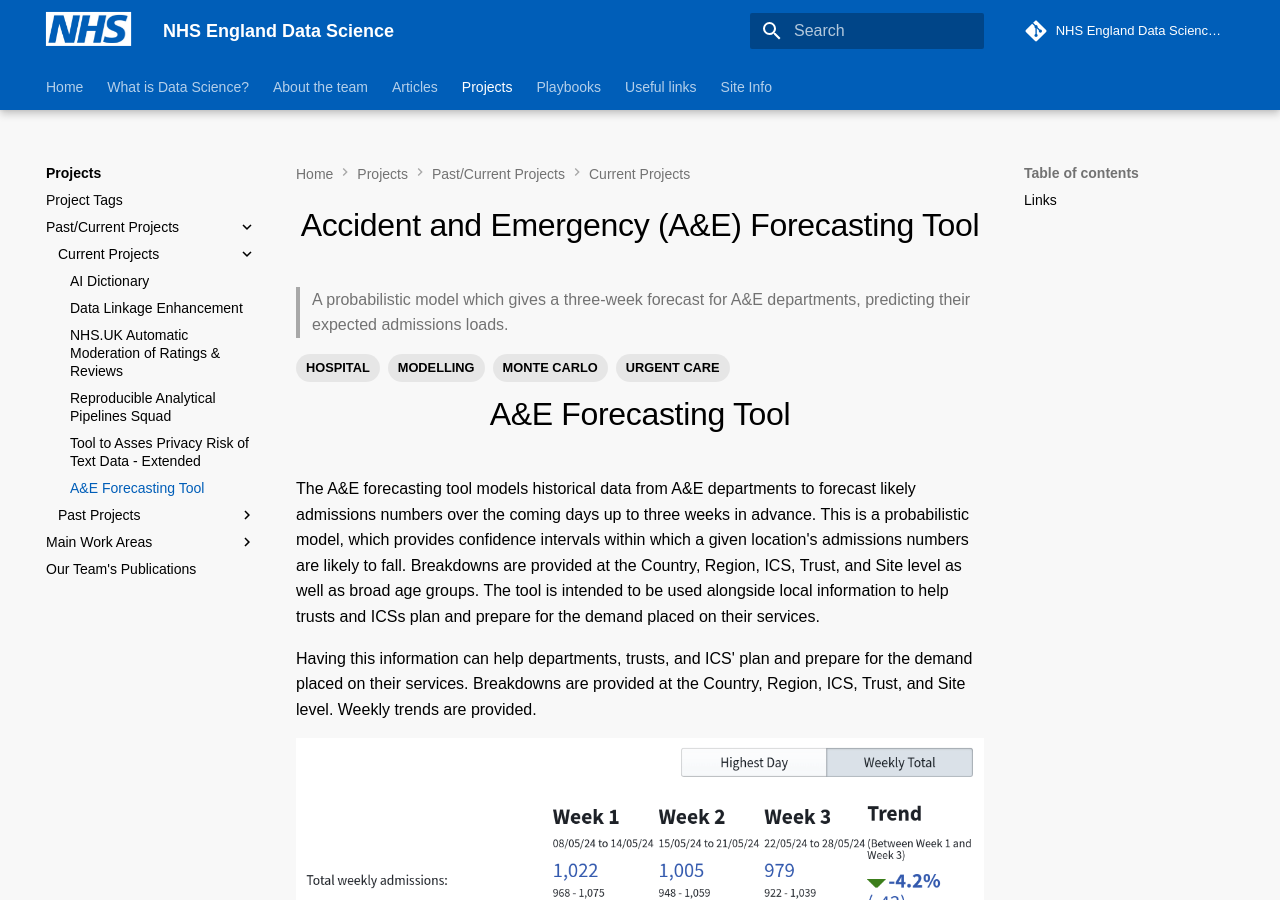
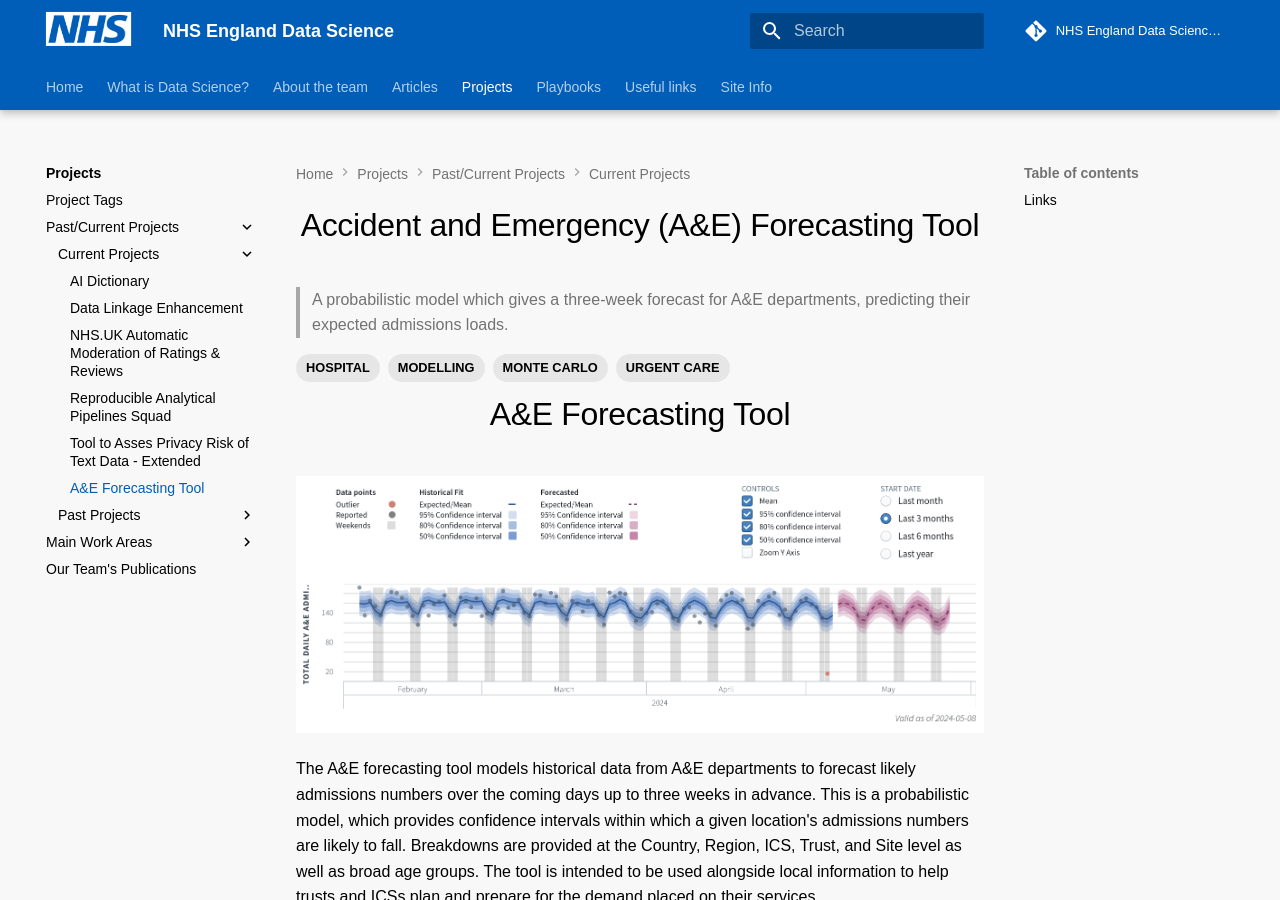
Before and after one commit to nhsengland/datascience, an MkDocs documentation site: the page built from docs/our_work/a_and_e_forecasting_tool.md, in a window 1280 px wide and 900 px high. Built offline with MkDocs 1.6.1 and Material for MkDocs 9.7.7, drawn with Linux system fonts in a browser that asks for light colours; some web fonts are replaced; comment, search, counter and statistics services are not loaded; old or Windows-style settings are respelled for this version of MkDocs.

Commit message:
moved image

```diff
--- a/docs/our_work/a_and_e_forecasting_tool.md
+++ b/docs/our_work/a_and_e_forecasting_tool.md
@@ -4,6 +4,8 @@
 origin: ''
 tags: ['MODELLING', 'HOSPITAL', 'MONTE CARLO',  'URGENT CARE', ]
 ---
+
+![Image showing plot of historical and predicted admissions rates. The plot shows the confidence intervals for the model's fit to historical data, and for its predictions.](../images/a_and_e_forecasting/forecast.png)
 
 The A&E forecasting tool models historical data from A&E departments to forecast likely admissions numbers over the coming days up to three weeks in advance. This is a probabilistic model, which provides confidence intervals within which a given location's admissions numbers are likely to fall. Breakdowns are provided at the Country, Region, ICS, Trust, and Site level as well as broad age groups. The tool is intended to be used alongside local information to help trusts and ICSs plan and prepare for the demand placed on their services.
 
@@ -12,7 +14,6 @@
 ![Image of weekly trends being predicted and compared](../images/a_and_e_forecasting/weekly_trends.png)
 
 Forecasts are created at the chosen level of granularity (site, region, and so on); and these show expected admissions numbers for the following three weeks. These forecasts come with different levels of specificity, and differing levels of confidence. Users can view different forecasts in this way. For example, the 95% confidence interval forecast makes a less specific prediction than the 50% CI forecast, but as such the predictions made here are more likely to be correct.
-![Image showing plot of historical and predicted admissions rates. The plot shows the confidence intervals for the model's fit to historical data, and for its predictions.](../images/a_and_e_forecasting/forecast.png)
 
 If looking at a higher level of granularity, such as region, a breakdown of constituent locations is shown comparing their forecast admission rates[^1].
 ![Example plot showing estimated daily admissions for a range of sites.](../images/a_and_e_forecasting/comparative_forecast.png)
```
